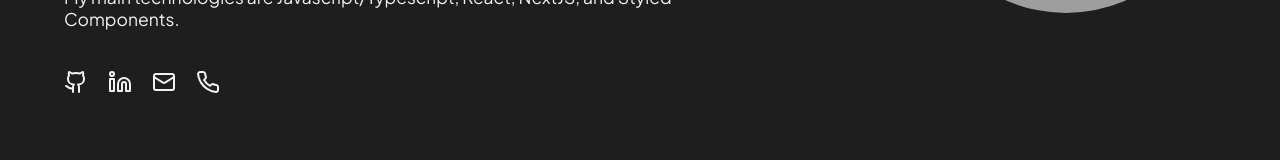
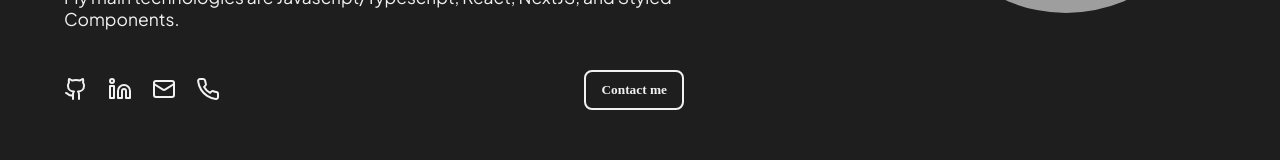
Before and after one commit to cristian-sbardelotto/portfolio, a Next.js app: page / in a window 1280 px wide. Shown: the part 431-591 px from the top of the page. Built offline with nearby package versions, Linux system fonts and the light colour scheme; grey boxes are pictures that could not be loaded.

Commit message:
♻️ refactor(Button): created component to reuse

```diff
--- a/src/app/about/styles.ts
+++ b/src/app/about/styles.ts
@@ -1,5 +1,5 @@
 import styled from 'styled-components';
-import { Title } from '@/styles/utils/title';
+import { Title } from '@/styles/utils';
 
 export const Container = styled.div`
   padding: 5rem;
--- a/src/app/page.tsx
+++ b/src/app/page.tsx
@@ -1,7 +1,10 @@
 'use client';
+
+import Link from 'next/link';
 
 import { SocialLinks } from '@/components/SocialLinks';
 import { Line } from '@/components/Line';
+import { Button } from '@/components/Button';
 import * as S from './styles';
 
 const date = new Date();
@@ -43,7 +46,13 @@ export default function Home() {
           </p>
         </S.Article>
 
-        <SocialLinks />
+        <S.SocialGroup>
+          <SocialLinks />
+
+          <Button>
+            <Link href='/contact'>Contact me</Link>
+          </Button>
+        </S.SocialGroup>
       </div>
 
       <S.StyledImage
--- a/src/app/styles.ts
+++ b/src/app/styles.ts
@@ -1,5 +1,5 @@
 import styled from 'styled-components';
-import { Title } from '@/styles/utils/title';
+import { Title } from '@/styles/utils';
 
 import Image from 'next/image';
 
@@ -64,6 +64,20 @@ export const Article = styled.article`
   }
 `;
 
+export const SocialGroup = styled.div`
+  width: 100%;
+  display: flex;
+  justify-content: space-between;
+  align-items: center;
+  padding-right: 2rem;
+
+  @media screen and (max-width: 768px) {
+    button {
+      display: none;
+    }
+  }
+`;
+
 export const StyledImage = styled(Image)`
   border-radius: 50%;
 
--- /dev/null
+++ b/src/components/Button/index.tsx
@@ -0,0 +1,9 @@
+import * as S from './styles';
+
+type ButtonProps = {
+  children: React.ReactNode;
+};
+
+export function Button({ children }: ButtonProps) {
+  return <S.StyledButton>{children}</S.StyledButton>;
+}
--- /dev/null
+++ b/src/components/Button/styles.ts
@@ -0,0 +1,23 @@
+import styled from 'styled-components';
+
+export const StyledButton = styled.button`
+  padding: 1rem 1.5rem;
+
+  border: 2px solid ${({ theme }) => theme.colors.text};
+  border-radius: 8px;
+  background: transparent;
+  font-family: '__Plus_Jakarta_Sans_fd0c7c',
+    '__Plus_Jakarta_Sans_Fallback_fd0c7c';
+  font-weight: 600;
+
+  transition: all 0.2s;
+
+  &:hover {
+    background: ${({ theme }) => theme.colors.text};
+    cursor: pointer;
+
+    * {
+      color: ${({ theme }) => theme.colors.background};
+    }
+  }
+`;
--- a/src/components/Header/index.tsx
+++ b/src/components/Header/index.tsx
@@ -1,10 +1,12 @@
 import Link from 'next/link';
+
+import { Button } from '../Button';
 
 import { Sun, Moon, AlignJustify, X } from 'lucide-react';
 
-import * as S from './styles';
 import { DefaultTheme } from 'styled-components';
 import { useState } from 'react';
+import * as S from './styles';
 
 type HeaderProps = {
   theme: DefaultTheme;
@@ -48,9 +50,9 @@ export function Header({ theme, toggleTheme }: HeaderProps) {
           <Sun onClick={toggleTheme} />
         )}
 
-        <S.ContactButton>
+        <Button>
           <Link href='/contact'>Contact</Link>
-        </S.ContactButton>
+        </Button>
 
         <S.NavButton>
           {isMenuOpen === 'true' ? (
--- a/src/components/Header/styles.ts
+++ b/src/components/Header/styles.ts
@@ -1,5 +1,5 @@
 import styled from 'styled-components';
-import { Title } from '@/styles/utils/title';
+import { Title } from '@/styles/utils';
 
 type NavLinksProps = {
   ismenuopen: string;
@@ -89,6 +89,12 @@ export const NavMenuGroup = styled.div`
   svg {
     cursor: pointer;
   }
+
+  @media screen and (max-width: 768px) {
+    button:has(a) {
+      display: none;
+    }
+  }
 `;
 
 export const NavButton = styled.button`
@@ -103,29 +109,3 @@ export const NavButton = styled.button`
     display: block;
   }
 `;
-
-export const ContactButton = styled.button`
-  padding: 1rem 1.5rem;
-
-  border: 2px solid ${({ theme }) => theme.colors.text};
-  border-radius: 8px;
-  background: transparent;
-  font-family: '__Plus_Jakarta_Sans_fd0c7c',
-    '__Plus_Jakarta_Sans_Fallback_fd0c7c';
-  font-weight: 600;
-
-  transition: all 0.2s;
-
-  &:hover {
-    background: ${({ theme }) => theme.colors.text};
-    cursor: pointer;
-
-    a {
-      color: ${({ theme }) => theme.colors.background};
-    }
-  }
-
-  @media screen and (max-width: 768px) {
-    display: none;
-  }
-`;
```
Also changed, not shown: src/styles/utils.ts (renamed from src/styles/utils/title.ts).
